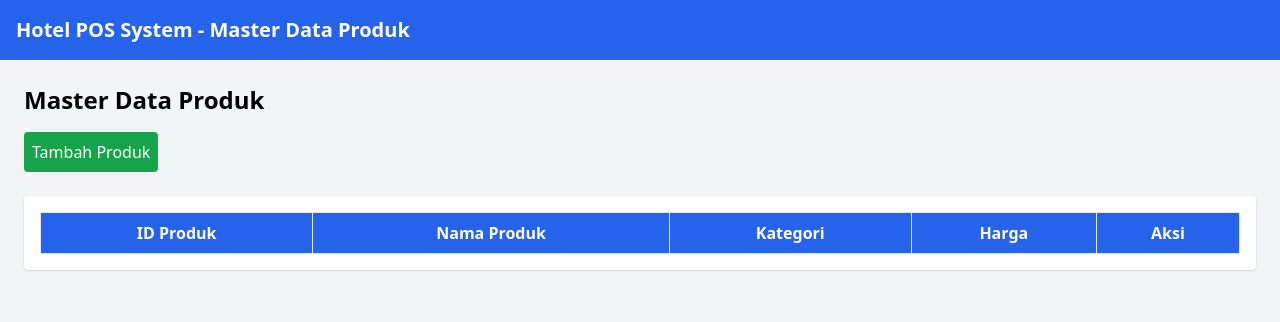
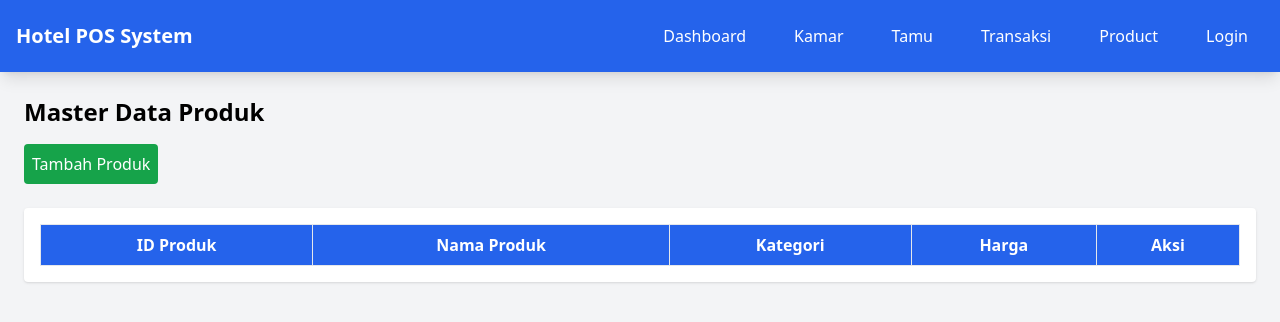
Before and after one commit to POSHotelELGasing/HotelElGasing.github.io, a website: page product.html in a window 1280 px wide. Drawn offline with nearby package versions, Linux system fonts and the light colour scheme.

Commit message:
fix navbar

```diff
--- a/product.html
+++ b/product.html
@@ -8,9 +8,37 @@
   </head>
   <body class="bg-gray-100">
     <!-- Navbar -->
-    <nav class="bg-blue-600 text-white p-4">
-      <h1 class="text-xl font-bold">Hotel POS System - Master Data Produk</h1>
-    </nav>
+    <nav class="bg-blue-600 text-white p-4 shadow-lg relative">
+        <div class="container mx-auto flex justify-between items-center">
+          <h1 class="text-xl font-bold">Hotel POS System</h1>
+          <!-- Hamburger Icon -->
+          <button
+            id="menu-toggle"
+            class="block sm:hidden focus:outline-none hover:bg-blue-500 p-2 rounded transition duration-300"
+            aria-label="Toggle Navigation"
+          >
+            ☰
+          </button>
+          <!-- Menu -->
+          <ul
+            id="menu"
+            class="hidden sm:flex flex-col sm:flex-row sm:space-x-4 absolute sm:relative top-full left-0 w-full sm:w-auto bg-blue-600 sm:bg-transparent transform -translate-y-full opacity-0 sm:translate-y-0 sm:opacity-100"
+          >
+            <li><a href="index.html" class="hover:bg-blue-500 rounded-md transition ease-in-out delay-250 px-4 py-2 block">Dashboard</a></li>
+            <li><a href="rooms.html" class="hover:bg-blue-500 rounded-md transition ease-in-out delay-250 px-4 py-2 block">Kamar</a></li>
+            <li><a href="guests.html" class="hover:bg-blue-500 rounded-md transition ease-in-out delay-250 px-4 py-2 block active-nav">Tamu</a></li>
+            <li><a href="transaksi.html" class="hover:bg-blue-500 rounded-md transition ease-in-out delay-250 px-4 py-2 block">Transaksi</a></li>
+            <li>
+                <a
+                  href="product.html"
+                  class="hover:bg-blue-500 rounded-md transition ease-in-out delay-250 px-4 py-2 block"
+                  >Product</a
+                >
+              </li>
+            <li><a href="login.html" class="hover:bg-blue-500 rounded-md transition ease-in-out delay-250 px-4 py-2 block">Login</a></li>
+          </ul>
+        </div>
+      </nav>
 
     <!-- Main Content -->
     <main class="container mx-auto p-6">
@@ -34,6 +62,7 @@
               <th class="border p-2">Nama Produk</th>
               <th class="border p-2">Kategori</th>
               <th class="border p-2">Harga</th>
+
               <th class="border p-2">Aksi</th>
             </tr>
           </thead>
```
Also changed, not shown: guests.html (+7 -0 lines), index.html (+11 -1 lines), rooms.html (+7 -0 lines), transaksi.html (+7 -0 lines).
